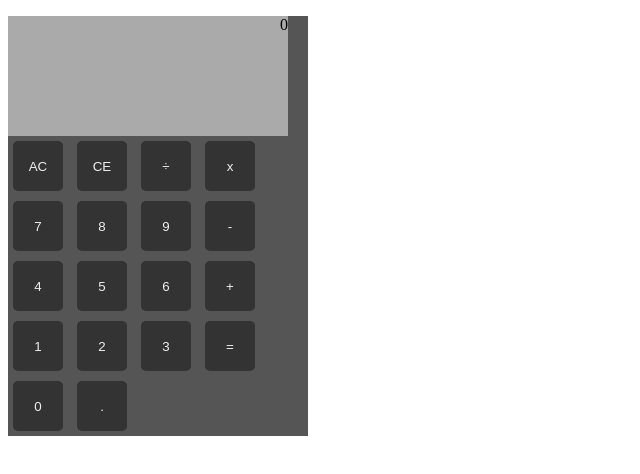
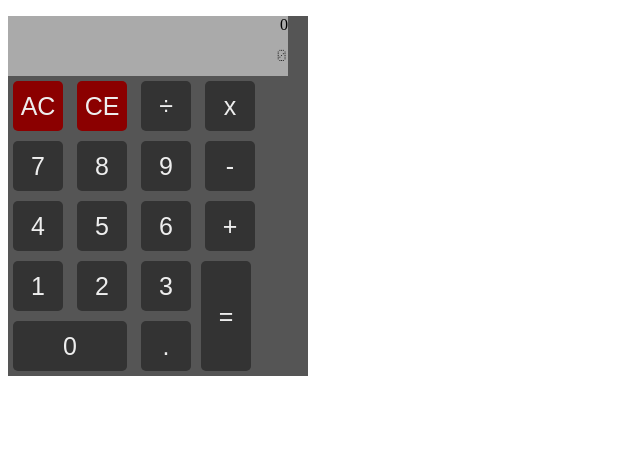
Before and after one commit to vgashic/calculator, a website: page app/index.html in a window 1280 px wide. Shown: the whole page, without its empty margins (0-640 px from the left). Drawn offline with Linux system fonts and the light colour scheme; a web font is replaced by a local one.

Commit message:
Fixing layout Adding some auxiliary classes

```diff
--- a/app/index.html
+++ b/app/index.html
@@ -19,40 +19,44 @@
 		</div>
 		<!-- .logo -->
 
-		<div class="display main-display">
-			<p>0</p>
+		<div class="display">
+			<div class="main-display">
+				<p>0</p>
+			</div>
+			<!-- .main-display -->
+
+			<div class="small-display">
+				<p>0</p>
+			</div>
+			<!-- .small-display -->
 		</div>
-		<!-- .main-display -->
+		<!-- .display -->
 
-		<div class="display small-display">
-
-		</div>
-		<!-- .small-display -->
 
 		<div class="keyboard">
 			<button class="btn btn-red">AC</button>
 			<button class="btn btn-red">CE</button>
-			<button class="btn">&divide;</button>
-			<button class="btn">x</button>
+			<button class="btn operator" data-calc="/">&divide;</button>
+			<button class="btn operator" data-calc="*">x</button>
 
-			<button class="btn">7</button>
-			<button class="btn">8</button>
-			<button class="btn">9</button>
-			<button class="btn">-</button>
+			<button class="btn digit" data-calc="7">7</button>
+			<button class="btn digit" data-calc="8">8</button>
+			<button class="btn digit" data-calc="9">9</button>
+			<button class="btn operator" data-calc="-">-</button>
 
-			<button class="btn">4</button>
-			<button class="btn">5</button>
-			<button class="btn">6</button>
-			<button class="btn">+</button>
+			<button class="btn digit" data-calc="4">4</button>
+			<button class="btn digit" data-calc="5">5</button>
+			<button class="btn digit" data-calc="6">6</button>
+			<button class="btn operator" data-calc="+">+</button>
 
-			<button class="btn">1</button>
-			<button class="btn">2</button>
-			<button class="btn">3</button>
+			<button class="btn digit" data-calc="1">1</button>
+			<button class="btn digit" data-calc="2">2</button>
+			<button class="btn digit" data-calc="3">3</button>
 
-			<button class="btn double-height">=</button>
+			<button class="btn double-height operator" data-calc="=">=</button>
 
-			<button class="btn double-width">0</button>
-			<button class="btn">.</button>
+			<button class="btn double-width digit" data-calc="0">0</button>
+			<button class="btn point">.</button>
 		</div>
 		<!-- .keyboard -->
 	</div>
--- a/app/scss/styles.scss
+++ b/app/scss/styles.scss
@@ -16,6 +16,10 @@ $calculatorColor: #555;
 	src: url("../fonts/dotmatrixnormal.ttf");
 }
 
+* {
+	box-sizing: border-box;
+}
+
 .calculator {
 	max-width: 300px;
 	background-color: $calculatorColor;
@@ -27,21 +31,44 @@ $calculatorColor: #555;
 	display: inline-block;
 	min-width: 50px;
 	min-height: 50px;
+	max-width: 50px;
+	max-height: 50px;
 	margin: 5px;
+	font-size: 25px;
 	color: $buttonTextColor;
 	background-color: $buttonColor;
 	border: none;
 	border-radius: 5px;
+	outline: none;
+}
+
+.btn-red {
+	background-color: darkred;
+}
+
+.double-height {
+	position: absolute;
+	min-height: 110px;
+}
+
+.double-width {
+	min-width: 114px;
 }
 
 // display
 .display {
 	max-width: 280px;
 	min-height: 60px;
-	font-family: $displayFont;
-	background-color: $displayBackground
+	background-color: $displayBackground;
+	p {
+		text-align: right;
+	}
 }
 
-.display p {
-	text-align: right;
+.main-display {
+	font-family: $displayFont;
 }
+
+.small-display {
+	font-family: $smallFont;
+}
```
Also changed, not shown: app/css/styles.css.
